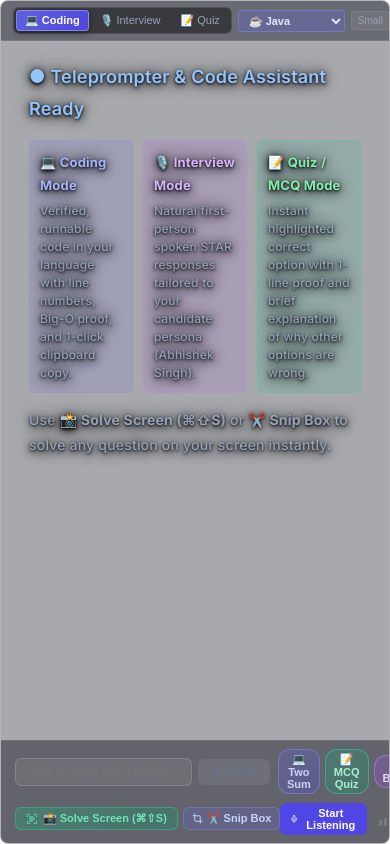
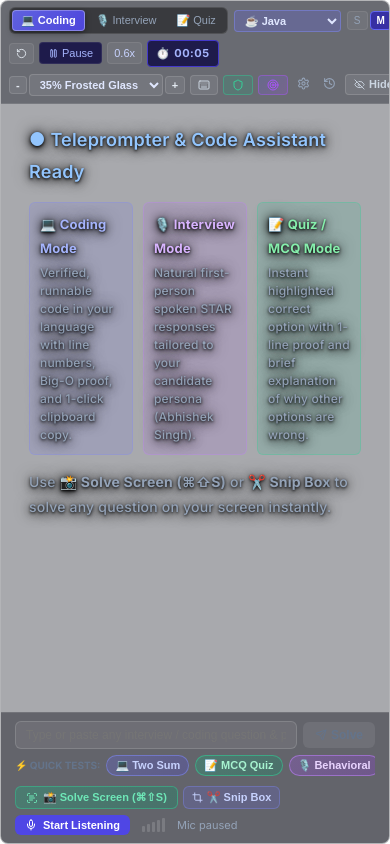
Before and after one commit to Abhitvg/IAC, a React (Vite) app: page / in a window 390 px wide. Built offline with nearby package versions, Linux system fonts and the light colour scheme.

Commit message:
feat(responsiveness): optimize VAD silence latency to 550ms, buffer SSE lines, batch streaming tokens at 25ms, and make teleprompter controls fully responsive

```diff
--- a/src/components/teleprompter/TeleprompterView.tsx
+++ b/src/components/teleprompter/TeleprompterView.tsx
@@ -342,6 +342,18 @@ export default function TeleprompterView() {
 
   const [isScreenReading, setIsScreenReading] = useState(false);
   const [showShortcuts, setShowShortcuts] = useState(false);
+  const [windowWidth, setWindowWidth] = useState(
+    typeof window !== "undefined" ? window.innerWidth : 900
+  );
+
+  useEffect(() => {
+    const handleResize = () => setWindowWidth(window.innerWidth);
+    window.addEventListener("resize", handleResize);
+    return () => window.removeEventListener("resize", handleResize);
+  }, []);
+
+  const isCompact = windowWidth < 920;
+  const isUltraCompact = windowWidth < 660;
 
   useEffect(() => {
     const unsub = window.electronAPI?.onTriggerScreenCapture?.(() => {
@@ -716,11 +728,12 @@ export default function TeleprompterView() {
           display: "flex",
           alignItems: "center",
           justifyContent: "space-between",
-          padding: "6px 12px",
+          padding: isCompact ? "6px 8px" : "6px 12px",
           background: `rgba(16, 18, 30, ${Math.min(0.72, windowOpacity * 0.75 + 0.15)})`,
           borderBottom: "1px solid rgba(255, 255, 255, 0.10)",
-          gap: "8px",
-          flexWrap: "nowrap"
+          gap: "6px",
+          rowGap: "6px",
+          flexWrap: isCompact ? "wrap" : "nowrap"
         }}
       >
         {/* Left: Mode Selector Pills (Coding / Interview / Quiz) */}
@@ -826,7 +839,7 @@ export default function TeleprompterView() {
                   transition: "all 0.15s ease"
                 }}
               >
-                {fontSizes[f].label}
+                {isCompact ? fontSizes[f].label.charAt(0) : fontSizes[f].label}
               </button>
             ))}
           </div>
@@ -845,13 +858,13 @@ export default function TeleprompterView() {
               color: "#e2e8f0",
               border: "1px solid rgba(255, 255, 255, 0.08)",
               borderRadius: "4px",
-              padding: "4px 8px",
+              padding: isUltraCompact ? "4px 6px" : "4px 8px",
               fontSize: "11px",
               fontWeight: 500,
               cursor: "pointer"
             }}
           >
-            <RotateCcw size={11} /> Restart
+            <RotateCcw size={11} /> {!isUltraCompact && "Restart"}
           </button>
 
           <button
@@ -918,8 +931,8 @@ export default function TeleprompterView() {
             <span>{formatTimer(seconds)}</span>
           </div>
 
-          {/* Word Count & Read Time Badge */}
-          {currentAnswer && (
+          {/* Word Count & Read Time Badge (Responsive) */}
+          {currentAnswer && !isCompact && (
             <div
               style={{
                 display: "flex",
@@ -936,7 +949,7 @@ export default function TeleprompterView() {
               title="Target: ~380-430 words for a standard 3-minute spoken response"
             >
               <span>📊</span>
-              <span>{wordCount} words (~{estMinutes}m)</span>
+              <span>{wordCount}w (~{estMinutes}m)</span>
             </div>
           )}
         </div>
@@ -1021,7 +1034,7 @@ export default function TeleprompterView() {
             }}
           >
             <Keyboard size={12} />
-            <span>Shortcuts</span>
+            {!isUltraCompact && <span>Shortcuts</span>}
           </button>
 
           <button
@@ -1048,7 +1061,7 @@ export default function TeleprompterView() {
             }}
           >
             <Shield size={12} style={{ color: isStealthActive ? "#34d399" : "#f87171" }} />
-            <span>{isStealthActive ? "Stealth ON" : "Stealth OFF"}</span>
+            {!isUltraCompact && <span>{isStealthActive ? "Stealth ON" : "Stealth OFF"}</span>}
           </button>
 
           <button
@@ -1070,7 +1083,7 @@ export default function TeleprompterView() {
             }}
           >
             <Target size={12} style={{ color: "#a855f7" }} />
-            <span>🎯 {targetRole || "Resume & JD"}</span>
+            {!isCompact && <span>🎯 {targetRole ? (targetRole.length > 15 ? targetRole.slice(0, 15) + "..." : targetRole) : "Role"}</span>}
           </button>
 
           <button
@@ -1589,11 +1602,11 @@ export default function TeleprompterView() {
           gap: "8px"
         }}
       >
-        {/* Row 1: Direct Question Input Box & Quick Pills */}
-        <div style={{ display: "flex", alignItems: "center", gap: "8px", width: "100%" }}>
+        {/* Row 1: Direct Question Input Box (Full-width Responsive) & Quick Pills */}
+        <div style={{ display: "flex", flexDirection: "column", gap: "6px", width: "100%" }}>
           <form
             onSubmit={handleFormSubmit}
-            style={{ display: "flex", alignItems: "center", gap: "6px", flex: 1 }}
+            style={{ display: "flex", alignItems: "center", gap: "6px", width: "100%" }}
           >
             <input
               type="text"
@@ -1602,6 +1615,7 @@ export default function TeleprompterView() {
               placeholder="Type or paste any interview / coding question & press Enter..."
               style={{
                 flex: 1,
+                minWidth: 0,
                 background: "rgba(255, 255, 255, 0.07)",
                 border: "1px solid rgba(255, 255, 255, 0.14)",
                 borderRadius: "6px",
@@ -1625,7 +1639,8 @@ export default function TeleprompterView() {
                 padding: "6px 12px",
                 fontWeight: 600,
                 fontSize: "12px",
-                cursor: manualInput.trim() ? "pointer" : "default"
+                cursor: manualInput.trim() ? "pointer" : "default",
+                flexShrink: 0
               }}
             >
               <Send size={12} />
@@ -1633,8 +1648,21 @@ export default function TeleprompterView() {
             </button>
           </form>
 
-          {/* Quick-Test Buttons tailored to Coding, Quiz & Interview */}
-          <div style={{ display: "flex", alignItems: "center", gap: "5px" }}>
+          {/* Quick-Test Buttons Bar (Horizontally scrollable, never squishes input) */}
+          <div
+            style={{
+              display: "flex",
+              alignItems: "center",
+              gap: "6px",
+              overflowX: "auto",
+              whiteSpace: "nowrap",
+              paddingBottom: "2px",
+              scrollbarWidth: "none"
+            }}
+          >
+            <span style={{ fontSize: "10px", color: "#64748b", fontWeight: 700, flexShrink: 0, textTransform: "uppercase" }}>
+              ⚡ Quick Tests:
+            </span>
             <button
               onClick={() => {
                 setResponseMode("coding");
@@ -1715,14 +1743,17 @@ export default function TeleprompterView() {
           </div>
         </div>
 
-        {/* Row 2: Mic Status & Live Audio Diagnostics */}
+        {/* Row 2: Mic Status & Live Audio Diagnostics (Responsive Wrap) */}
         <div
           style={{
             display: "flex",
             alignItems: "center",
             justifyContent: "space-between",
             fontSize: "11px",
-            color: "#94a3b8"
+            color: "#94a3b8",
+            gap: "8px",
+            rowGap: "6px",
+            flexWrap: "wrap"
           }}
         >
           {/* Screen OCR & Solve Buttons */}
--- a/src/services/ai.ts
+++ b/src/services/ai.ts
@@ -517,24 +517,31 @@ export async function streamAnswer(
 
         const parser = new AIStreamParser();
         const buffer = new SentenceBuffer();
+        let sseBuffer = '';
 
         while (true) {
             const { done, value } = await reader.read();
             if (done) break;
 
-            const chunk = decoder.decode(value, { stream: true });
-            const lines = chunk.split('\n').filter(l => l.trim() !== '');
+            sseBuffer += decoder.decode(value, { stream: true });
+            const lines = sseBuffer.split('\n');
+            sseBuffer = lines.pop() || '';
 
-            for (const line of lines) {
-                if (line === 'data: [DONE]') continue;
+            for (const rawLine of lines) {
+                const line = rawLine.trim();
+                if (!line || line === 'data: [DONE]') continue;
                 if (line.startsWith('data: ')) {
                     try {
                         const data = JSON.parse(line.slice(6));
                         const token = data.choices[0]?.delta?.content || '';
+                        if (!token) continue;
 
                         fullResponse += token;
                         callbacks.onToken?.(token);
-                        if (!(callbacks as any)._firstTokenFired) { (callbacks as any)._firstTokenFired = true; globalLatencyTracker.mark('firstToken'); }
+                        if (!(callbacks as any)._firstTokenFired) {
+                            (callbacks as any)._firstTokenFired = true;
+                            globalLatencyTracker.mark('firstToken');
+                        }
 
                         const parsedToken = parser.parseChunk(token);
                         if (parsedToken) {
--- a/src/services/audio.ts
+++ b/src/services/audio.ts
@@ -23,7 +23,7 @@ export class AudioRecorder {
   private silenceThreshold = -52; // dB threshold for silence
   private lastSpeechTime = 0;
   private speechStartDetectedTime = 0;
-  private speechSilenceDuration = 850; // ms silence before finalizing utterance
+  private speechSilenceDuration = 550; // ms silence before finalizing utterance (optimized for 300ms faster response)
   private minUtteranceSamples = 16000 * 0.35; // minimum 0.35s of speech
   private maxUtteranceSamples = 16000 * 35; // 35s max duration guard
   private lastDbUpdate = 0;
--- a/src/store/useAppStore.ts
+++ b/src/store/useAppStore.ts
@@ -106,6 +106,9 @@ interface InterviewState {
     setSelectedAudioDeviceId: (id: string) => void;
 }
 
+let _pendingTokens = "";
+let _tokenBatchTimeout: any = null;
+
 export const useAppStore = create<InterviewState>((set, get) => ({
     teleprompterFontSize: 'medium',
     setTeleprompterFontSize: (teleprompterFontSize) => set({ teleprompterFontSize }),
@@ -192,8 +195,25 @@ export const useAppStore = create<InterviewState>((set, get) => ({
     },
 
     setCurrentQuestion: (q) => set({ currentQuestion: q }),
-    setCurrentAnswer: (a) => set({ currentAnswer: a }),
-    appendAnswerToken: (token) => set(state => ({ currentAnswer: (state.currentAnswer || '') + token })),
+    setCurrentAnswer: (a) => {
+        _pendingTokens = "";
+        if (_tokenBatchTimeout) {
+            clearTimeout(_tokenBatchTimeout);
+            _tokenBatchTimeout = null;
+        }
+        set({ currentAnswer: a });
+    },
+    appendAnswerToken: (token) => {
+        _pendingTokens += token;
+        if (!_tokenBatchTimeout) {
+            _tokenBatchTimeout = setTimeout(() => {
+                const batch = _pendingTokens;
+                _pendingTokens = "";
+                _tokenBatchTimeout = null;
+                set(state => ({ currentAnswer: (state.currentAnswer || "") + batch }));
+            }, 25);
+        }
+    },
 
     addTranscript: (msg) => set(state => ({ transcript: [...state.transcript, msg] })),
 
```
